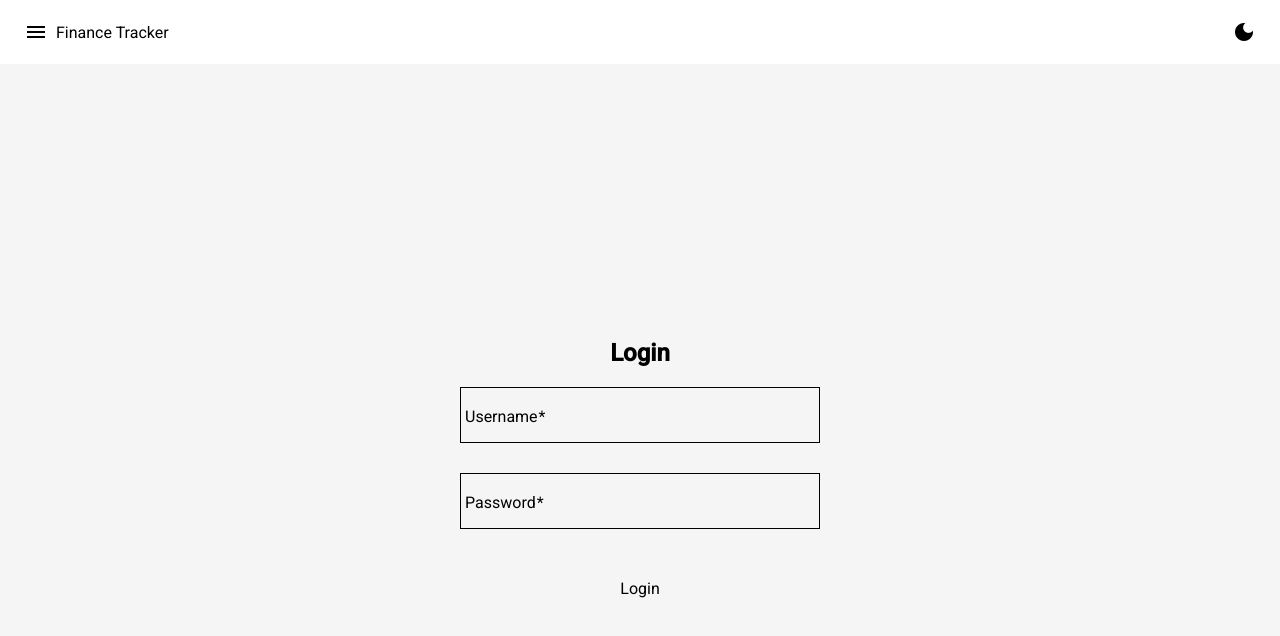
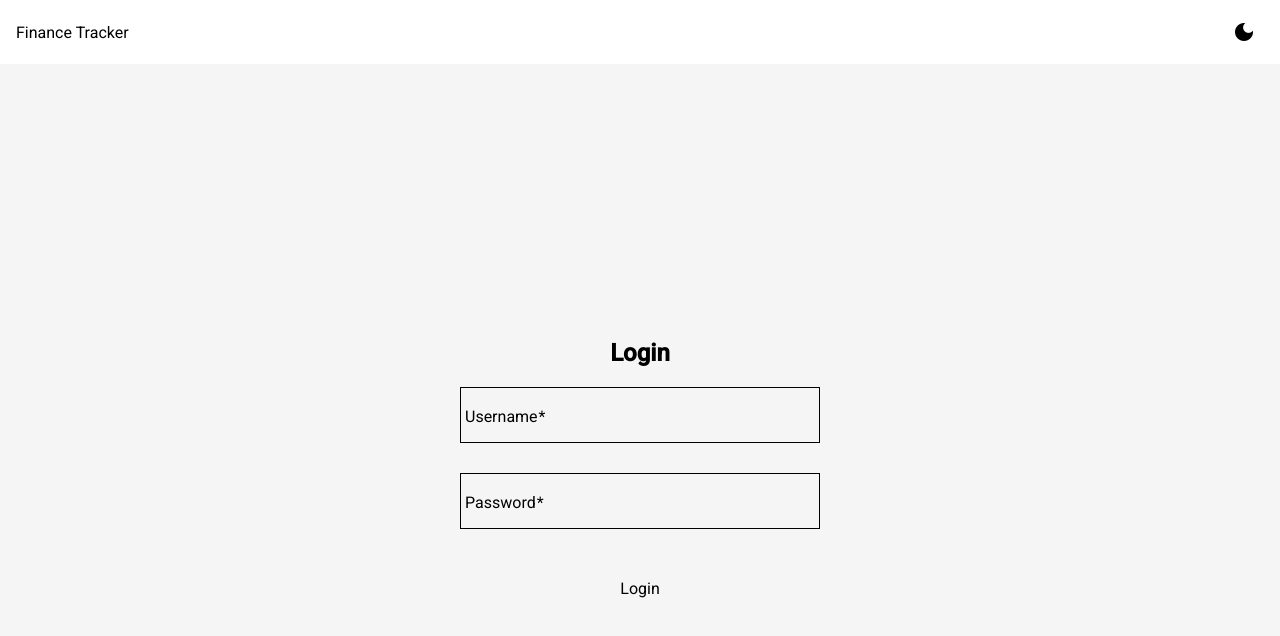
Before and after one commit to Tanvi-Bagwe/personal-finance-tracker-ui, an Angular app: page /login in a window 1280 px wide. Shown: the top 636 px of the page. Built offline with nearby package versions, Linux system fonts and the light colour scheme.

Commit message:
login handled

```diff
--- a/src/app/features/auth/login/login.ts
+++ b/src/app/features/auth/login/login.ts
@@ -1,4 +1,4 @@
-import { Component } from '@angular/core';
+import { Component, OnInit } from '@angular/core';
 import { Router } from '@angular/router';
 import { MatCard } from '@angular/material/card';
 import { MatFormField, MatLabel } from '@angular/material/form-field';
@@ -24,7 +24,7 @@ import { AppStore } from '../../../shared/service/app-store/app-store.service';
   templateUrl: './login.html',
   styleUrl: './login.scss',
 })
-export class Login {
+export class Login implements OnInit {
   protected password: any;
   protected username: any;
   constructor(
@@ -33,6 +33,12 @@ export class Login {
     private readonly router: Router,
   ) {}
 
+  ngOnInit() {
+    if(this.appStore.isLoggedIn()){
+      this.router.navigate(['/dashboard']);
+    }
+  }
+
   login() {
     this.api.login({ username: this.username, password: this.password }).subscribe((res) => {
       this.appStore.setAuth(res);
--- a/src/app/layout/header/header.html
+++ b/src/app/layout/header/header.html
@@ -1,7 +1,10 @@
 <mat-toolbar color="primary" class="header">
-  <button mat-icon-button>
-    <mat-icon>menu</mat-icon>
-  </button>
+  @if (appStore.isLoggedIn()){
+    <button mat-icon-button>
+      <mat-icon>menu</mat-icon>
+    </button>
+  }
+
   <h1 class="sidebar-app-name">Finance Tracker</h1>
 
   <span class="spacer"></span>
```
